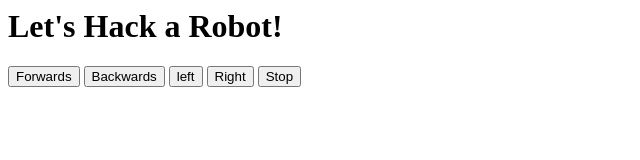
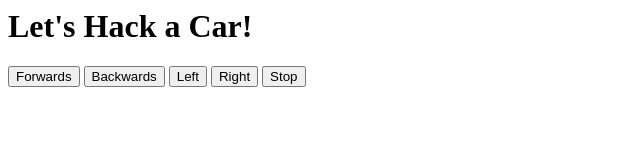
Before and after one commit to Cplantijn/ArduinoMontessori, a website: page index.html in a window 1280 px wide. Shown: the whole page, without its empty margins (0-640 px from the left). Drawn offline with Linux system fonts and the light colour scheme; no server answers.

Commit message:
Change Text and Label on button

```diff
--- a/index.html
+++ b/index.html
@@ -3,10 +3,10 @@
     <title>Arduino Car App</title>
   </head>
   <body>
-    <h1> Let's Hack a Robot!</h1>
+    <h1> Let's Hack a Car!</h1>
     <button id="goForwads">Forwards</button>
     <button id="goBackwards">Backwards</button>
-    <button id="goLeft">left</button>
+    <button id="goLeft">Left</button>
     <button id="goRight">Right</button>
     <button id="stop">Stop</button>
 
```
